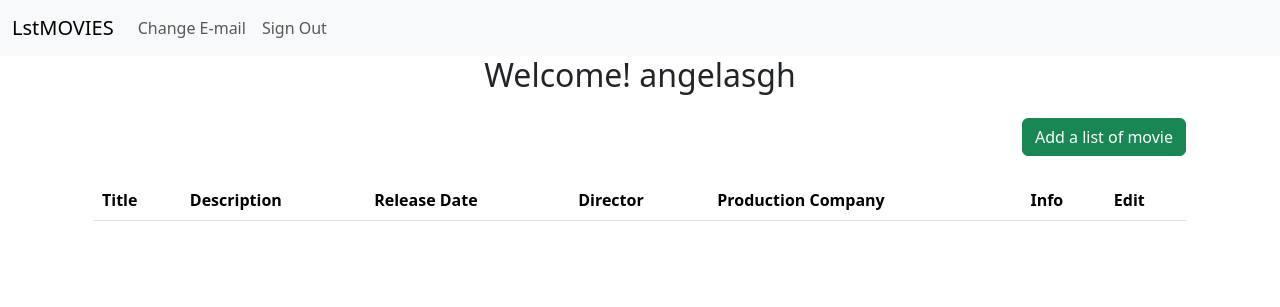
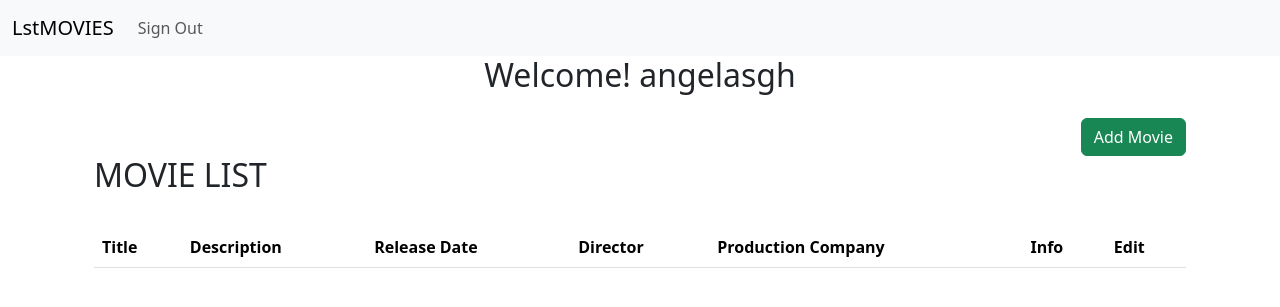
Before and after one commit to AngelasGH/django-auth, a Django app: page /list_view in a window 1280 px wide. Shown: the top 307 px of the page. Run offline with Django 4.2, Linux system fonts and the light colour scheme; a user stored in the database is signed in; data comes from the database, SQL or seed files in the repository; both versions use the stored data as it was after the commit; lists and menus that the app fills with data are empty.

Commit message:
second commit

```diff
--- a/midproject/settings.py
+++ b/midproject/settings.py
@@ -49,7 +49,7 @@ INSTALLED_APPS = [
     'django.contrib.messages',
     'django.contrib.staticfiles',
 
-     # The following apps are required:
+    # The following apps are required:
     'django.contrib.sites',
     'allauth',
     'allauth.account',
--- a/socialapp/templates/base.html
+++ b/socialapp/templates/base.html
@@ -34,9 +34,9 @@
         <div class="collapse navbar-collapse" id="navbarNav">
           <ul class="navbar-nav">
             {% if user.is_authenticated %}
-            <li class="nav-item">
+            {% comment %} <li class="nav-item">
               <a class="nav-link" href="{% url 'account_email' %}">{% trans "Change E-mail" %}</a>
-            </li>
+            </li> {% endcomment %}
             <li class="nav-item">
               <a class="nav-link" href="{% url 'account_logout' %}">{% trans "Sign Out" %}</a>
             </li>
--- a/socialapp/templates/list_view.html
+++ b/socialapp/templates/list_view.html
@@ -2,10 +2,12 @@
 
 {% block content %}
 <div class="container d-flex justify-content-end">
-    <a class="btn btn-success " href="{% url 'create_view' %}">Add a list of movie</a>
+    <a class="btn btn-success " href="{% url 'create_view' %}">Add Movie</a>
 </div>
 
 <div class="container">
+
+  <h2>MOVIE LIST</h2>
 
     {% comment %} <li>{{ data.title }}</li>
     <li>{{ data.description }}</li>
--- a/templates/account/base.html
+++ b/templates/account/base.html
@@ -26,7 +26,7 @@
 
     <nav class="navbar navbar-expand-lg navbar-light bg-light">
       <div class="container-fluid">
-        <a class="navbar-brand" href="#">Your App</a>
+        <a class="navbar-brand" href="{% url 'home' %}">Your App</a>
         <button class="navbar-toggler" type="button" data-bs-toggle="collapse" data-bs-target="#navbarNav" aria-controls="navbarNav" aria-expanded="false" aria-label="Toggle navigation">
           <span class="navbar-toggler-icon"></span>
         </button>
```
Also changed, not shown: db.sqlite3, 1 other file.
